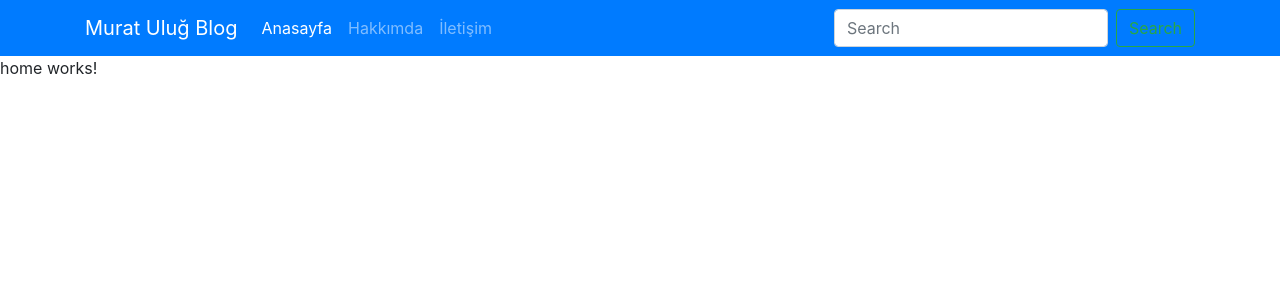
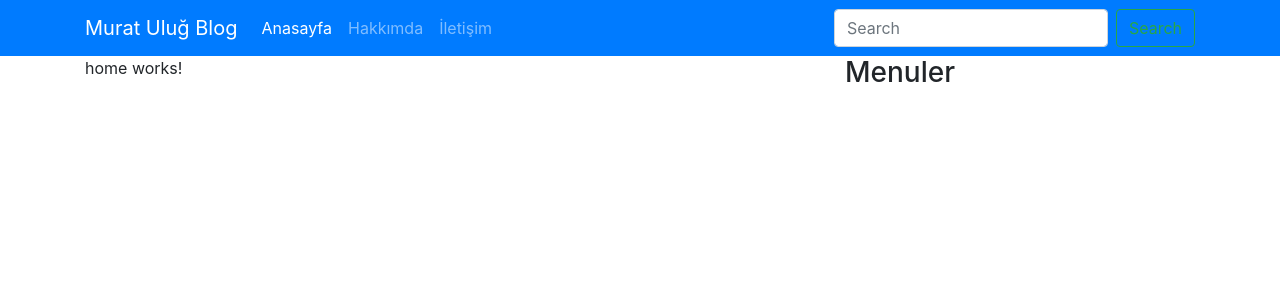
Before and after one commit to MuratUlugg/muratulugBlog, an Angular app: page / in a window 1280 px wide. Shown: the top 300 px of the page. Built offline with nearby package versions, Linux system fonts and the light colour scheme.

Commit message:
mainlayout  div edit 1

```diff
--- a/src/app/layout/main-layout/main-layout.component.html
+++ b/src/app/layout/main-layout/main-layout.component.html
@@ -1,2 +1,11 @@
 <app-main-nav></app-main-nav>
-<router-outlet></router-outlet>
+  <div class="container">
+    <div class="row">
+      <div class ="col-md-8">
+        <router-outlet></router-outlet>
+      </div>
+      <div class ="col-md-4">
+        <h3>Menuler </h3>
+      </div>
+    </div>
+  </div>
```
